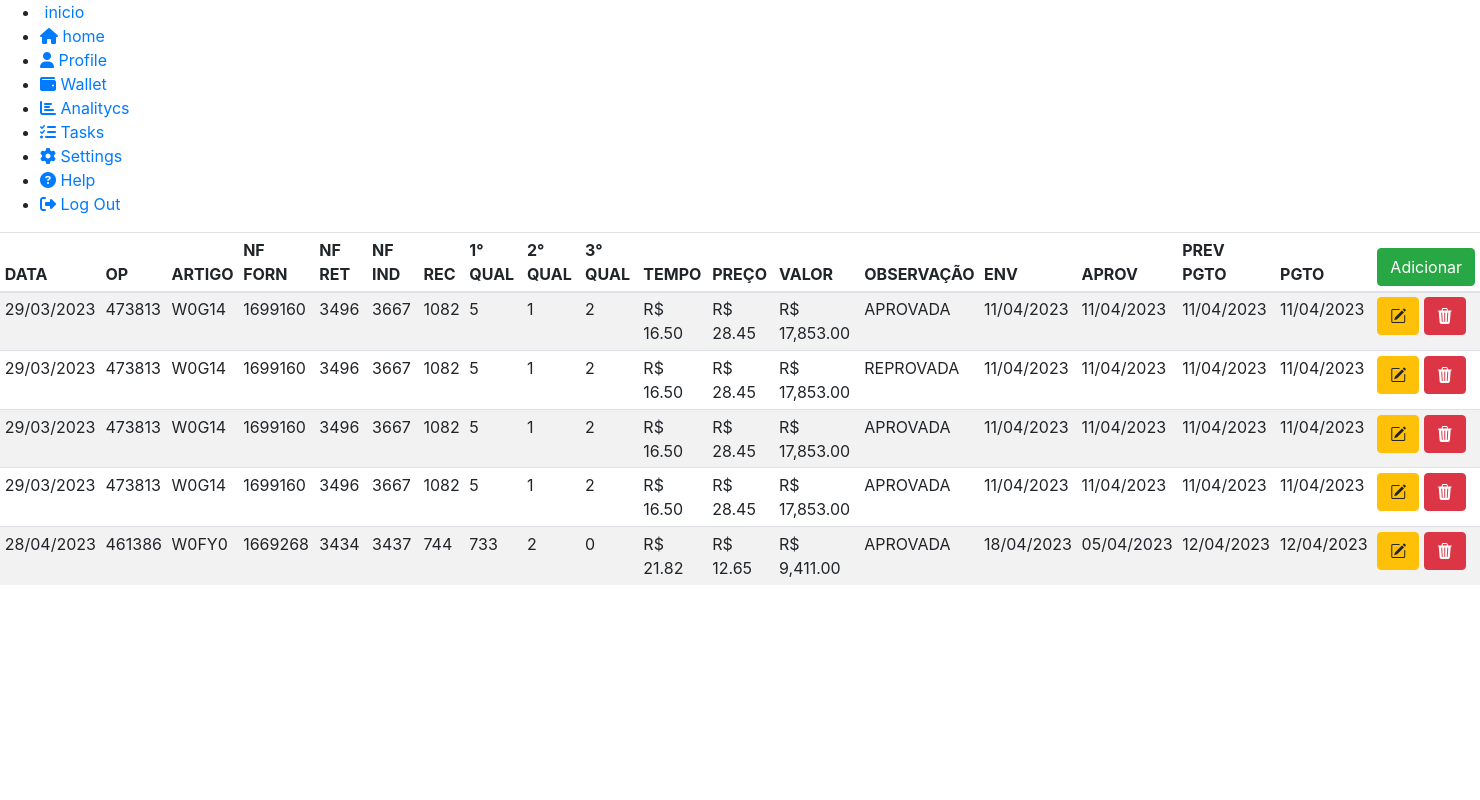
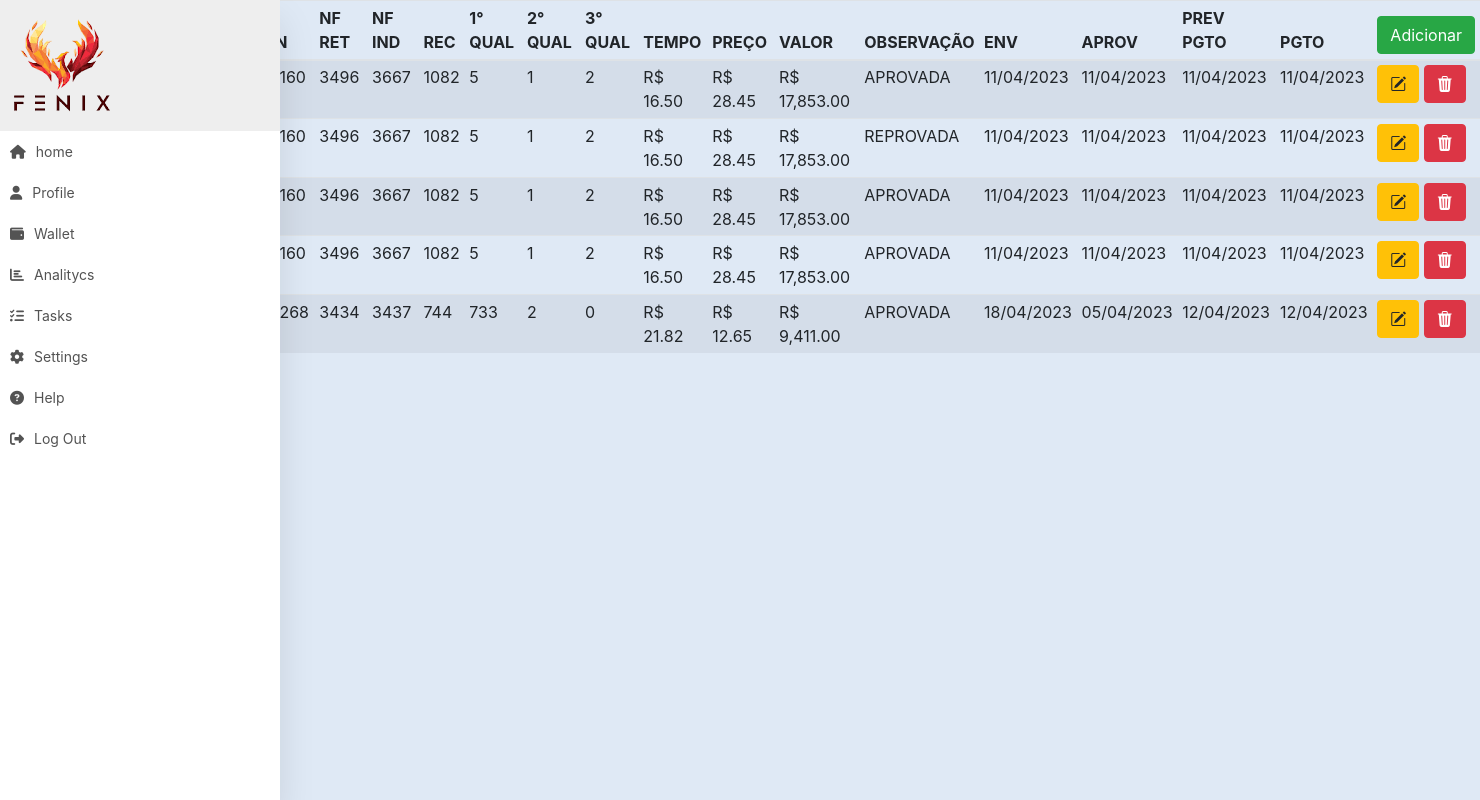
Before and after one commit to Pdr9/order-of-production, a Django app: page /inicio/ in a window 1480 px wide. Run offline with Django 4.2, Linux system fonts and the light colour scheme; data comes from the database, SQL or seed files in the repository; parts of the project's set-up code (start-up, migrations or seed data) failed here and were passed over.

Commit message:
adiçao da sidebar

```diff
--- a/core/templates/index.html
+++ b/core/templates/index.html
@@ -19,8 +19,8 @@
          <ul>
             <li>
                <a href="#">
-               <img src="" alt="">
-               <span class="nav-item">inicio</span>
+               <img src="{% static 'img/fenix-logo.png'%} " alt="">
+               <span class="nav-item"></span>
                </a>
             </li>
             <li>
--- a/core/templates/update.html
+++ b/core/templates/update.html
@@ -85,7 +85,7 @@
                      <div class="col-md-4 mb-3">
                         <h6>Status do pagamento</h6>
                         <div class="form-row">
-                           <select name="payment_status" class="select-teste">
+                           <select name="payment_status" class="select-update">
                               <option value="APROVADA">Aprovada</option>
                               <option value="REPROVADA">Reprovada</option>
                               <option value="ADIANTADA">Adiantada</option>
--- a/static/css/style.css
+++ b/static/css/style.css
@@ -1,3 +1,74 @@
+* {
+  margin: 0;
+  padding: 0;
+  outline: none;
+  border: none;
+  text-decoration: none;
+  box-sizing: border-box;
+}
+body{
+  background: #dfe9f5;
+}
+.logo{
+  text-align: center;
+  display: flex;
+  transition: all 0.5s ease;
+  margin: 10px 0 0 10px;
+}
+.logo img{
+  width: 50%;
+  height: 50%;
+  border-radius: 50%;
+}
+.logo span{
+  font-weight: bold;
+  padding: 15px;
+  font-size: 18px;
+  text-transform: uppercase;
+}
+
+nav{
+  position: absolute;
+  top: 0;
+  bottom: 0;
+  height: 100%;
+  background-color: #fff;
+  width: 90px;
+  overflow: hidden;
+  transition: width 0.2s linear;
+  box-shadow: 0 20px 35px rgba(0, 0, 0, 0.1);
+}
+nav a{
+  position: relative;
+  color: rgb(83, 83, 83);
+  font-size: 14px;
+  display: table;
+  width: 300px;
+  padding: 10px;
+}
+.fas{
+  width: 70px;
+  height: 40px;
+  top: 14px;
+  font-size: 20px;
+  text-align: center;
+}
+.nav-item{
+  position: relative;
+  margin-left: 10px;
+}
+a:hover{
+  background: #eee;
+}
+nav:hover{
+  width: 280px;
+  transition: all 0.5s ease;
+}
+.logout{
+  position: absolute;
+  bottom: 0;
+
+}
 table {
   border-spacing: 100;
   border-collapse: collapse;
@@ -8,6 +79,6 @@ th {
   padding: 0.5rem;
 }
 
-.select-teste{
-  margin-left: 10px;
+.select-update{
+  margin-left: 6px;
 }
```
Also changed, not shown: static/img/fenix-logo.png (added).
